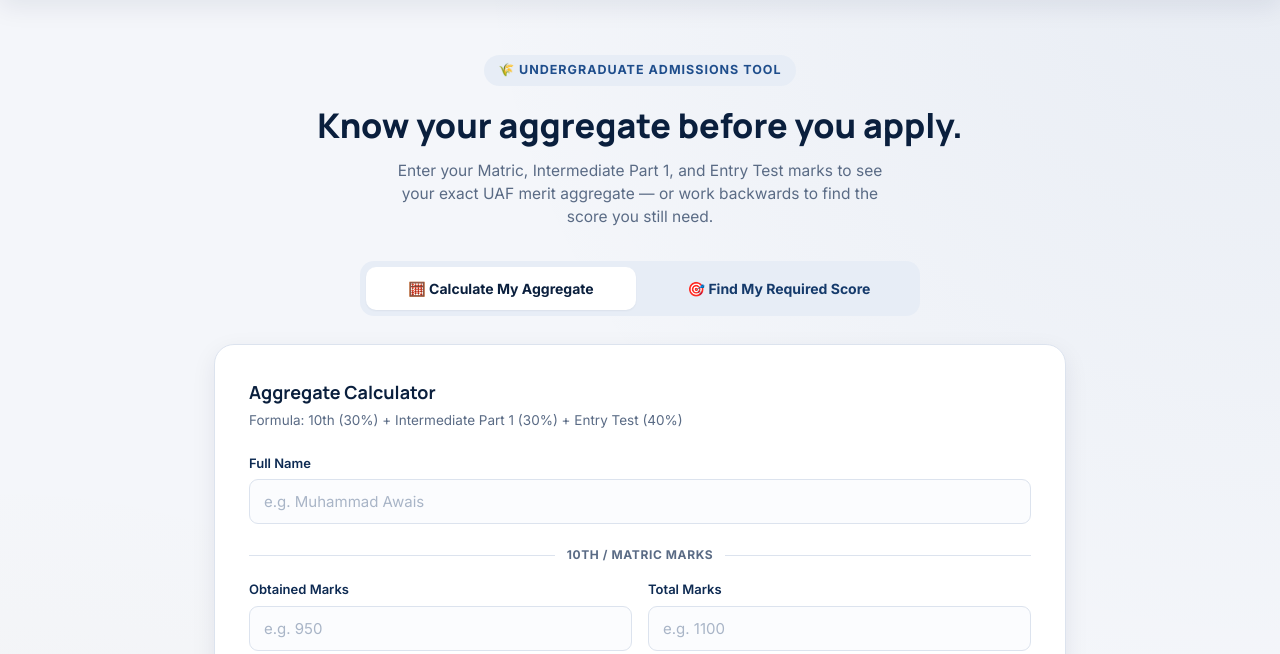
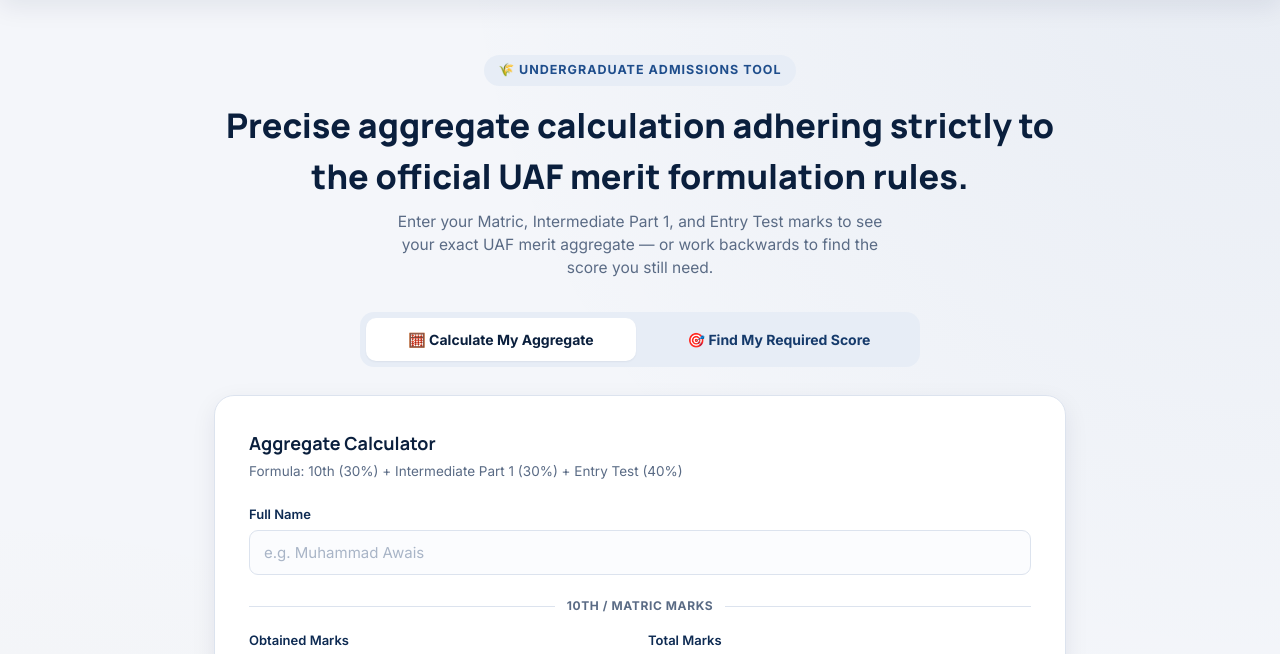
Before and after one commit to iawaish1272-rgb/uaf-aggregate-calculator, a plain HTML site: page index.html in a window 1280 px wide. Shown: the part 105-759 px from the top of the page. Drawn offline with Linux system fonts and the light colour scheme.

Commit message:
Fix bugs and update styling

```diff
--- a/index.html
+++ b/index.html
@@ -459,7 +459,7 @@
 <main>
   <div class="intro">
     <span class="eyebrow">🌾 Undergraduate Admissions Tool</span>
-    <h2>Know your aggregate before you apply.</h2>
+    <h2>Precise aggregate calculation adhering strictly to the official UAF merit formulation rules.</h2>
     <p>Enter your Matric, Intermediate Part&nbsp;1, and Entry Test marks to see your exact UAF merit aggregate — or work backwards to find the score you still need.</p>
   </div>
 
```
